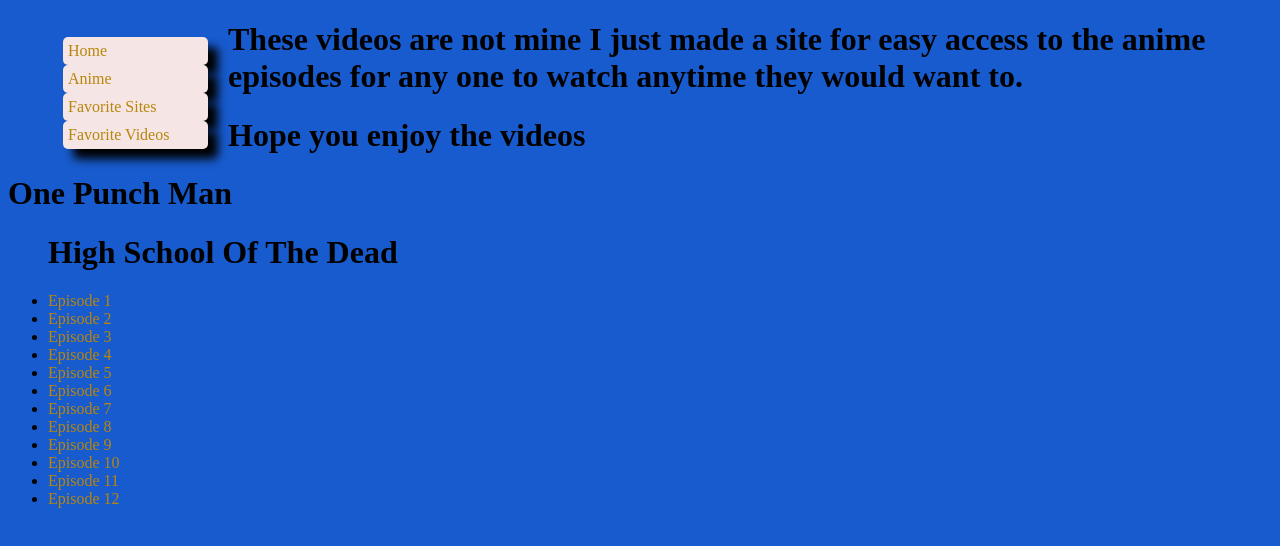
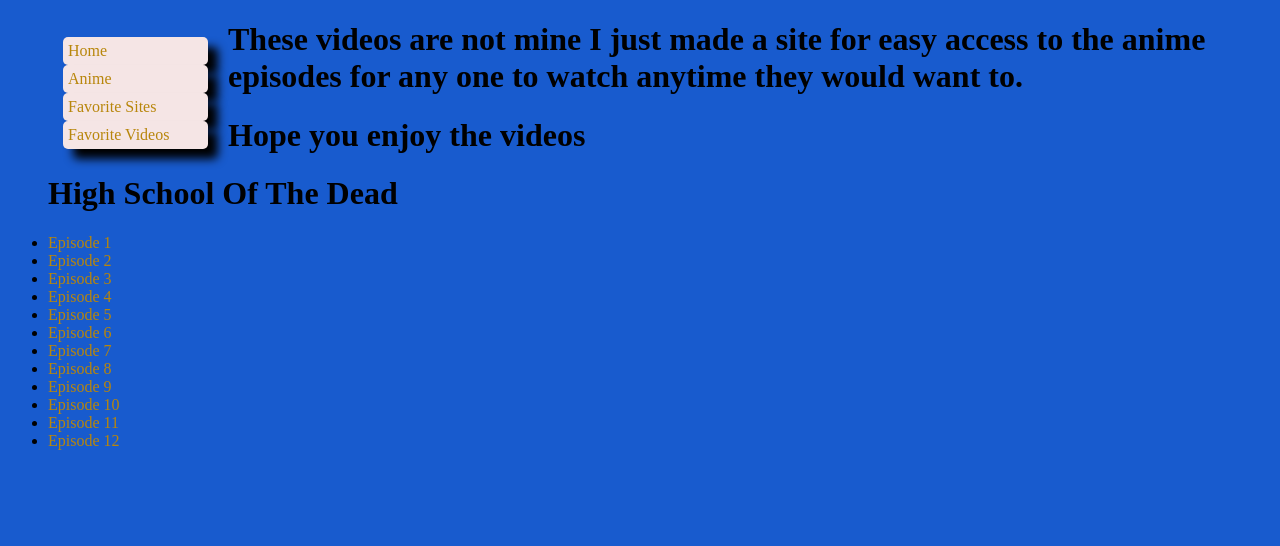
Before and after one commit to Yusei123/bestanime, a plain HTML site: page highschooldead.html in a window 1280 px wide. Drawn offline with Linux system fonts and the light colour scheme.

Commit message:
Add files via upload

```diff
--- a/highschooldead.html
+++ b/highschooldead.html
@@ -41,7 +41,7 @@ a:active {background:red; color:yellow;}
 <body>
 	<h1> These videos are not mine I just made  a site for easy access to the anime episodes for any one to watch anytime they would want to.</h1>
 	<h1> Hope you enjoy the videos</h1>
-	<h1> One Punch Man</h1>
+
 	<ul>
 
 		<h1>High School Of The Dead</h1>
```
